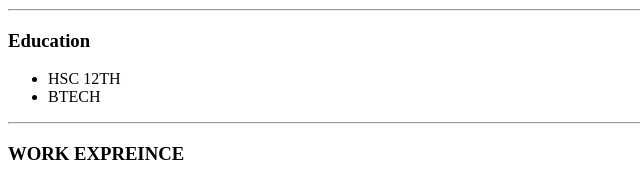
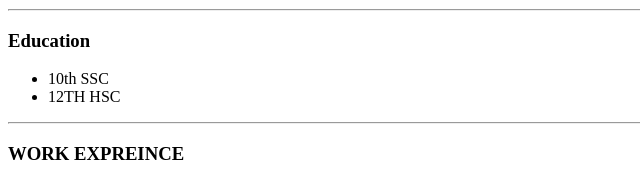
Before and after one commit to avadhutking/CAPSTONE-RESUME, a plain HTML site: page index.html in a window 1280 px wide. Shown: the part 283-464 px from the top of the page, 0-640 px from the left. Drawn offline with Linux system fonts and the light colour scheme.

Commit message:
Update index.html

```diff
--- a/index.html
+++ b/index.html
@@ -11,8 +11,8 @@
    <hr>
    <h3>Education</h3>
    <UL>
-    <LI>HSC 12TH</LI>
-    <LI>BTECH</LI>
+    <LI>10th SSC</LI>
+    <LI>12TH HSC</LI>
    </UL>
  <HR/>
 
```
